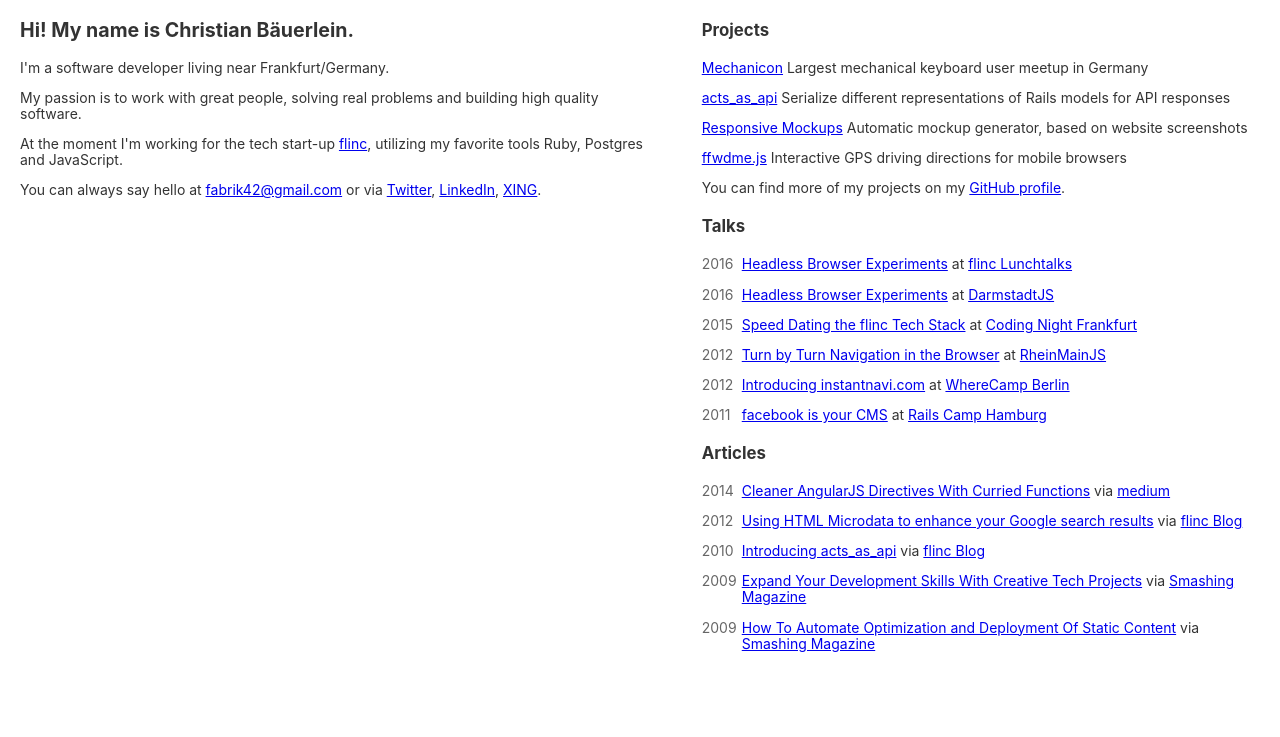
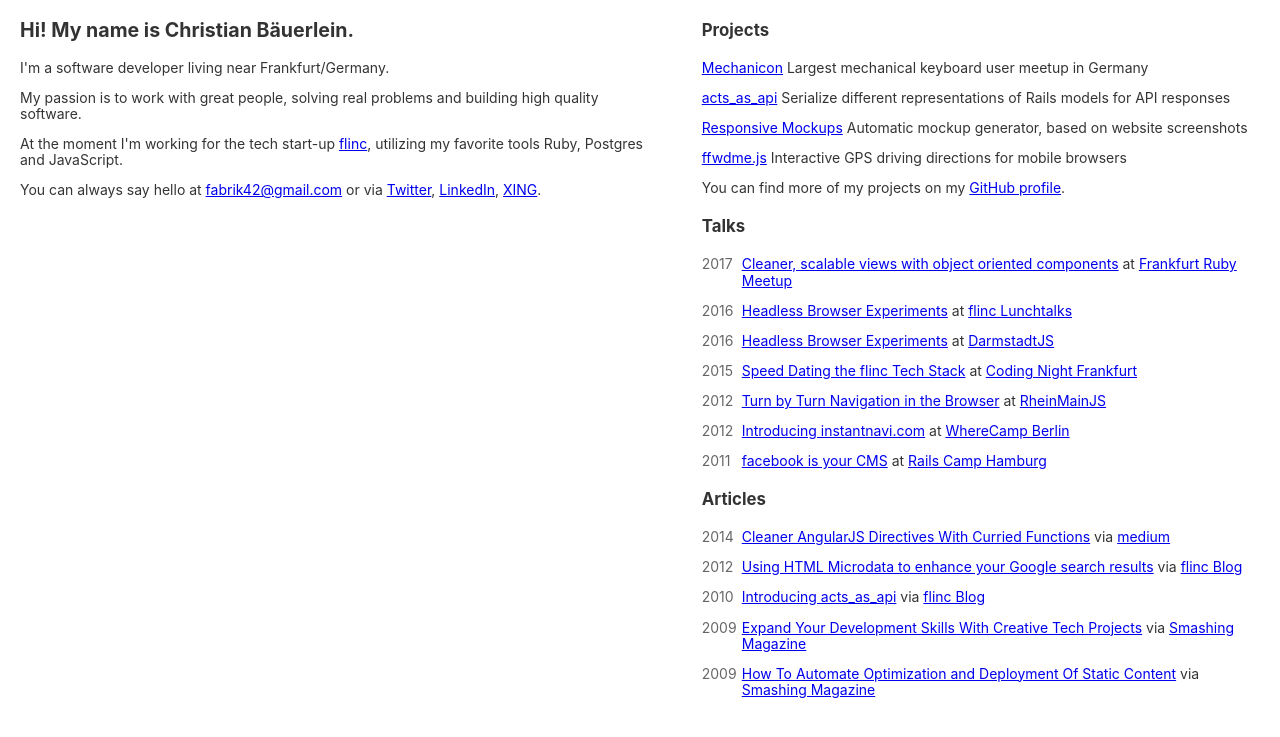
Before and after one commit to fabrik42/fabrik42.github.com, a Jekyll site: the page built from index.html, in a window 1280 px wide. Shown: the top 737 px of the page. Built offline with Jekyll 4.4.1, drawn with Linux system fonts in a browser that asks for light colours.

Commit message:
adds Ruby Frankfurt talk :)

```diff
--- a/_data/talks.yml
+++ b/_data/talks.yml
@@ -1,3 +1,10 @@
+- year : 2017
+  date: 2017-01-24
+  title: Cleaner, scalable views with object oriented components
+  occasion: Frankfurt Ruby Meetup
+  occasion_url: https://www.meetup.com/Frankfurt-Ruby-Meetup/events/235435141/
+  slides_url: https://speakerdeck.com/fabrik42/cleaner-scalable-views-with-object-oriented-components
+
 - year : 2016
   date: 2016-02-04
   title: Headless Browser Experiments
```
